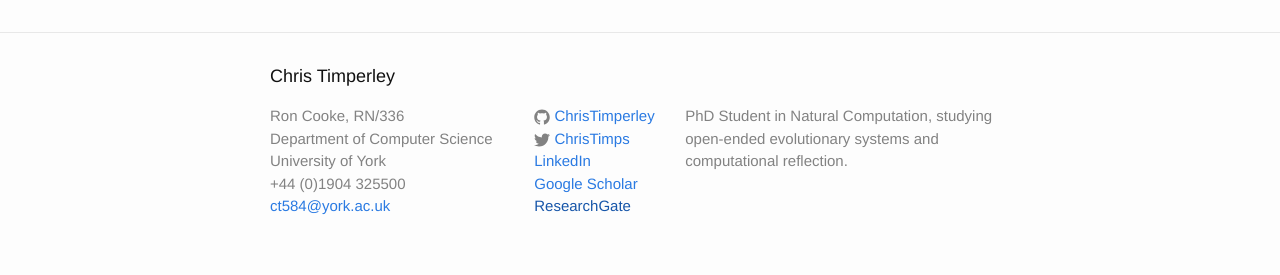
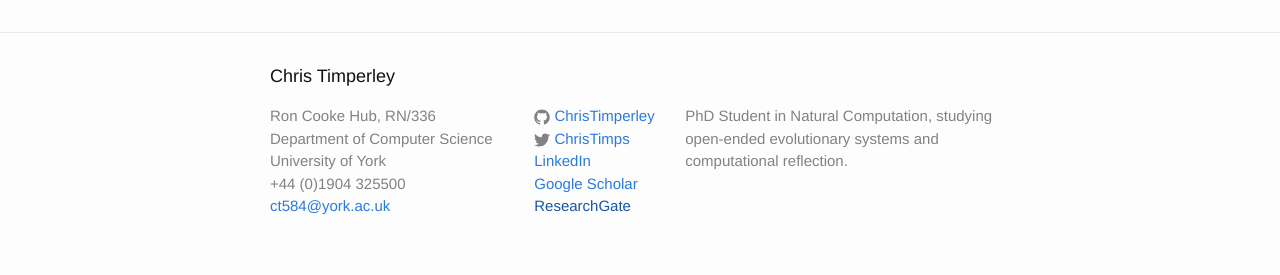
Before and after one commit to ChrisTimperley/ChrisTimperley.github.io, a Jekyll site: the page built from index.html, in a window 1280 px wide. Shown: the part 895-1170 px from the top of the page. Built offline with Jekyll 4.4.1, drawn with Linux system fonts in a browser that asks for light colours.

Commit message:
Fixed address in footer.

```diff
--- a/_includes/footer.html
+++ b/_includes/footer.html
@@ -7,7 +7,7 @@
     <div class="footer-col-wrapper">
       <div class="footer-col  footer-col-1">
         <ul class="contact-list">
-          <li>Ron Cooke, RN/336</li>
+          <li>Ron Cooke Hub, RN/336</li>
           <li>Department of Computer Science</li>
           <li>University of York</li>
           <li>+44 (0)1904 325500</li>
```
